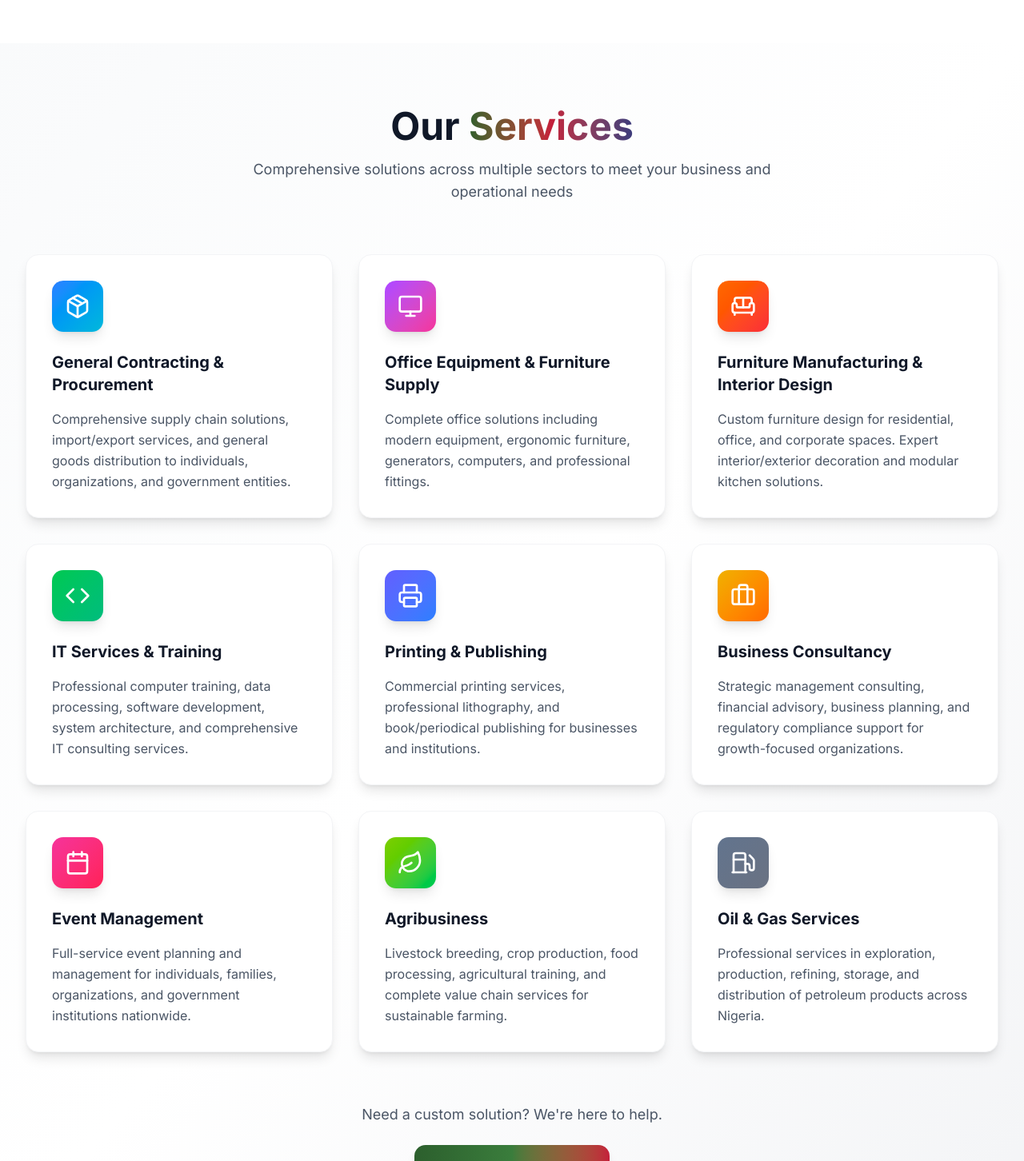
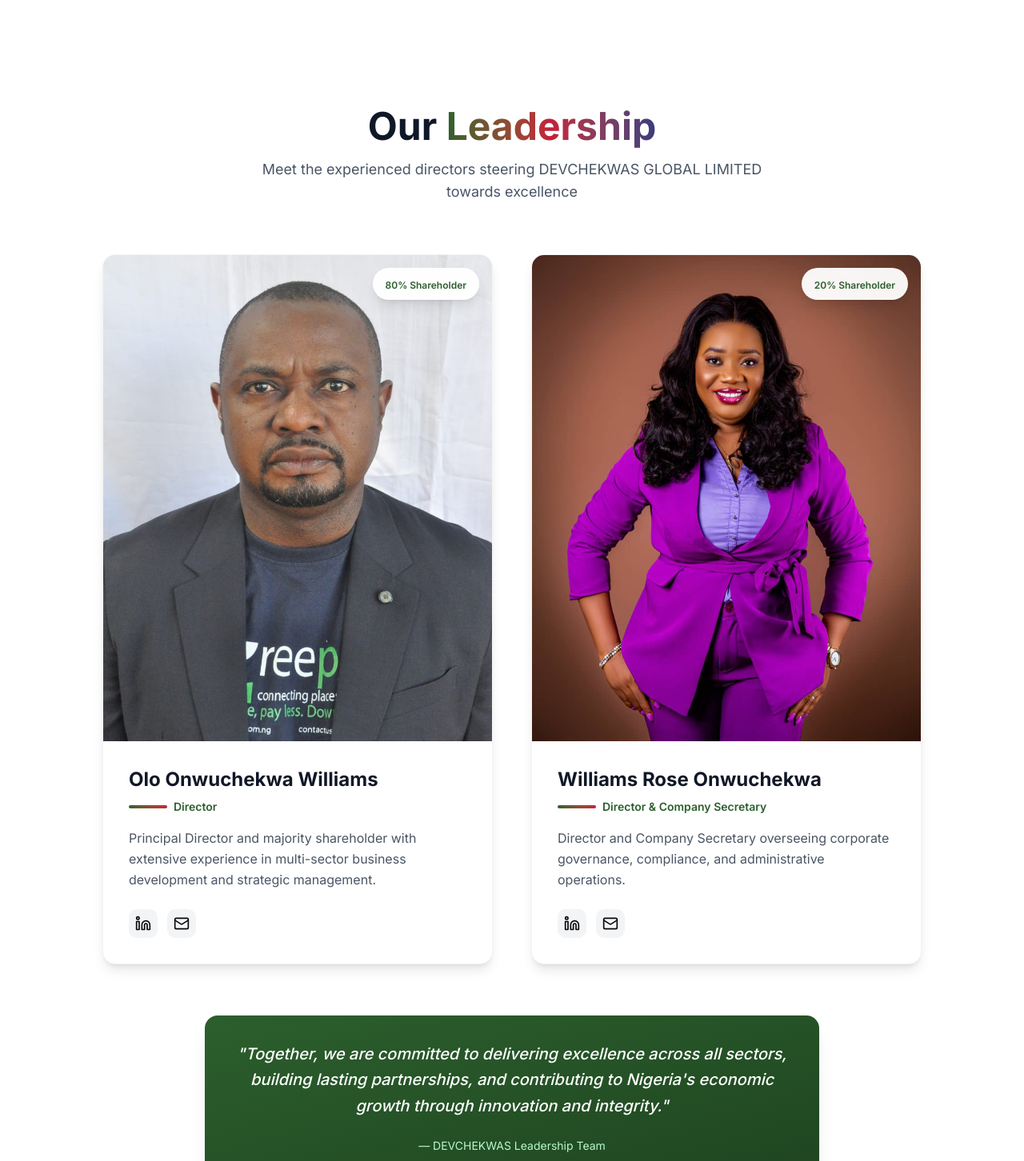
Before and after one commit to Balamathias/devchekwas, a Next.js app: page / in a window 1280 px wide. Shown: the part 1680-3132 px from the top of the page at 80% size. Built offline with nearby package versions, Linux system fonts and the light colour scheme.

Commit message:
[minor]: Add custom favicon

```diff
--- a/src/app/page.tsx
+++ b/src/app/page.tsx
@@ -2,6 +2,7 @@ import Navbar from "@/components/layout/Navbar";
 import Footer from "@/components/layout/Footer";
 import Hero from "@/components/sections/Hero";
 import About from "@/components/sections/About";
+import Leadership from "@/components/sections/Leadership";
 import Services from "@/components/sections/Services";
 import Gallery from "@/components/sections/Gallery";
 import Contact from "@/components/sections/Contact";
@@ -12,6 +13,7 @@ export default function Home() {
       <Navbar />
       <Hero />
       <About />
+      <Leadership />
       <Services />
       <Gallery />
       <Contact />
--- /dev/null
+++ b/src/components/sections/Leadership.tsx
@@ -0,0 +1,143 @@
+"use client";
+
+import { motion } from "framer-motion";
+import Image from "next/image";
+import { Linkedin, Mail } from "lucide-react";
+import Section from "../ui/Section";
+
+const leaders = [
+  {
+    name: "Olo Onwuchekwa Williams",
+    role: "Director",
+    description: "Principal Director and majority shareholder with extensive experience in multi-sector business development and strategic management.",
+    image: "/partners/williams.jpeg",
+    stake: "80% Shareholder",
+  },
+  {
+    name: "Williams Rose Onwuchekwa",
+    role: "Director & Company Secretary",
+    description: "Director and Company Secretary overseeing corporate governance, compliance, and administrative operations.",
+    image: "/partners/rose.jpeg",
+    stake: "20% Shareholder",
+  },
+];
+
+export default function Leadership() {
+  return (
+    <Section id="leadership" background="white">
+      <motion.div
+        initial={{ opacity: 0, y: 30 }}
+        whileInView={{ opacity: 1, y: 0 }}
+        viewport={{ once: true }}
+        transition={{ duration: 0.6 }}
+        className="text-center mb-12 sm:mb-16"
+      >
+        <h2 className="text-3xl sm:text-4xl lg:text-5xl font-bold text-gray-900 mb-4">
+          Our{" "}
+          <span className="bg-gradient-to-r from-primary via-accent to-secondary bg-clip-text text-transparent">
+            Leadership
+          </span>
+        </h2>
+        <p className="text-base sm:text-lg text-gray-600 max-w-2xl mx-auto">
+          Meet the experienced directors steering DEVCHEKWAS GLOBAL LIMITED
+          towards excellence
+        </p>
+      </motion.div>
+
+      <div className="grid md:grid-cols-2 gap-8 lg:gap-12 max-w-5xl mx-auto">
+        {leaders.map((leader, index) => (
+          <motion.div
+            key={leader.name}
+            initial={{ opacity: 0, y: 30 }}
+            whileInView={{ opacity: 1, y: 0 }}
+            viewport={{ once: true }}
+            transition={{ delay: index * 0.2, duration: 0.6 }}
+            className="group"
+          >
+            <div className="relative bg-white rounded-2xl overflow-hidden shadow-lg hover:shadow-2xl transition-all duration-500 border border-gray-100">
+              {/* Image Container */}
+              <div className="relative aspect-[4/5] overflow-hidden bg-gradient-to-br from-gray-100 to-gray-200">
+                <Image
+                  src={leader.image}
+                  alt={leader.name}
+                  fill
+                  className="object-cover object-center group-hover:scale-105 transition-transform duration-500"
+                  sizes="(max-width: 768px) 100vw, 50vw"
+                />
+                {/* Gradient Overlay on Hover */}
+                <div className="absolute inset-0 bg-gradient-to-t from-black/60 via-black/0 to-black/0 opacity-0 group-hover:opacity-100 transition-opacity duration-500" />
+
+                {/* Badge */}
+                <div className="absolute top-4 right-4">
+                  <div className="px-4 py-2 bg-white/95 backdrop-blur-sm rounded-full shadow-lg">
+                    <span className="text-xs font-semibold text-primary">
+                      {leader.stake}
+                    </span>
+                  </div>
+                </div>
+              </div>
+
+              {/* Content */}
+              <div className="p-6 sm:p-8">
+                <h3 className="text-xl sm:text-2xl font-bold text-gray-900 mb-2">
+                  {leader.name}
+                </h3>
+                <div className="flex items-center gap-2 mb-4">
+                  <div className="h-1 w-12 bg-gradient-to-r from-primary to-accent rounded-full" />
+                  <span className="text-sm font-semibold text-primary">
+                    {leader.role}
+                  </span>
+                </div>
+                <p className="text-gray-600 text-sm sm:text-base leading-relaxed mb-6">
+                  {leader.description}
+                </p>
+
+                {/* Social Links */}
+                <div className="flex gap-3">
+                  <motion.a
+                    href="#"
+                    whileHover={{ scale: 1.1, y: -2 }}
+                    whileTap={{ scale: 0.9 }}
+                    className="p-2 bg-gray-100 hover:bg-primary hover:text-white rounded-lg transition-colors"
+                    aria-label="LinkedIn"
+                  >
+                    <Linkedin className="w-5 h-5" />
+                  </motion.a>
+                  <motion.a
+                    href="mailto:devchekwasgloballtd@gmail.com"
+                    whileHover={{ scale: 1.1, y: -2 }}
+                    whileTap={{ scale: 0.9 }}
+                    className="p-2 bg-gray-100 hover:bg-primary hover:text-white rounded-lg transition-colors"
+                    aria-label="Email"
+                  >
+                    <Mail className="w-5 h-5" />
+                  </motion.a>
+                </div>
+              </div>
+            </div>
+          </motion.div>
+        ))}
+      </div>
+
+      {/* Company Vision Statement */}
+      <motion.div
+        initial={{ opacity: 0, y: 30 }}
+        whileInView={{ opacity: 1, y: 0 }}
+        viewport={{ once: true }}
+        transition={{ delay: 0.4 }}
+        className="mt-12 sm:mt-16 text-center"
+      >
+        <div className="max-w-3xl mx-auto p-6 sm:p-8 bg-gradient-to-br from-primary to-primary-dark text-white rounded-2xl shadow-xl">
+          <p className="text-lg sm:text-xl font-medium italic leading-relaxed">
+            "Together, we are committed to delivering excellence across all
+            sectors, building lasting partnerships, and contributing to
+            Nigeria's economic growth through innovation and integrity."
+          </p>
+          <div className="mt-6 text-sm text-green-200">
+            — DEVCHEKWAS Leadership Team
+          </div>
+        </div>
+      </motion.div>
+    </Section>
+  );
+}
```
Also changed, not shown: public/partners/rose.jpeg (added), public/partners/williams.jpeg (added).
